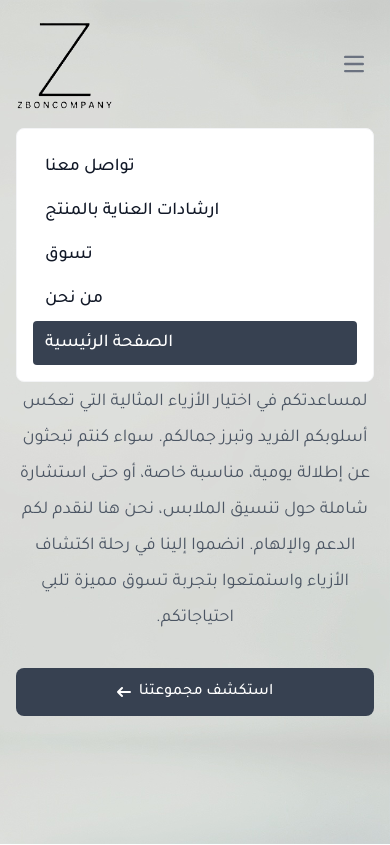
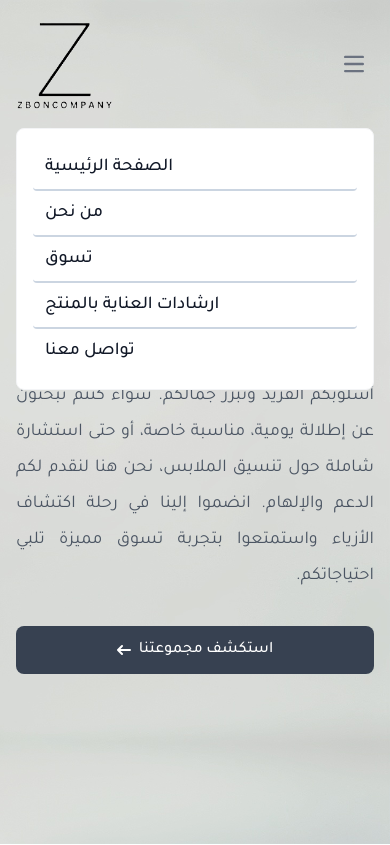
Before and after one commit to Abubakr-Alsheikh/zobn-company, a Django app: page / in a window 390 px wide, after a click on "Open main menu". Shown: the top 845 px of the page. Run offline with Django 5.2, Linux system fonts and the light colour scheme; data that the repository does not hold is empty; some libraries are stand-ins or nearby versions.

Commit message:
improving the homepage layout

```diff
--- a/static/js/scripts.js
+++ b/static/js/scripts.js
@@ -6,9 +6,9 @@ window.addEventListener("scroll", function () {
 
   // Change header background
   if (scrollPosition > 0) {
-    headerContainer.classList.add("bg-white", "dark:bg-gray-900", "border-b", "border-gray-200", "dark:border-gray-700");
+    headerContainer.classList.add("bg-white", "dark:bg-gray-900", "border-b-2", "border-gray-200", "dark:border-gray-700");
   } else {
-    headerContainer.classList.remove("bg-white", "dark:bg-gray-900", "border-b", "border-gray-200", "dark:border-gray-700");
+    headerContainer.classList.remove("bg-white", "dark:bg-gray-900", "border-b-2", "border-gray-200", "dark:border-gray-700");
   }
 
   // Change logo size
--- a/static/src/output.css
+++ b/static/src/output.css
@@ -1479,12 +1495,12 @@ input:checked + .toggle-bg {
   grid-template-columns: repeat(7, minmax(0, 1fr));
 }
 
-.flex-row {
-  flex-direction: row;
-}
-
 .flex-col {
   flex-direction: column;
+}
+
+.flex-col-reverse {
+  flex-direction: column-reverse;
 }
 
 .flex-wrap {
@@ -1622,12 +1676,12 @@ input:checked + .toggle-bg {
   border-width: 0px;
 }
 
-.border-b {
-  border-bottom-width: 1px;
-}
-
 .border-e-0 {
   border-inline-end-width: 0px;
+}
+
+.border-b-2 {
+  border-bottom-width: 2px;
 }
 
 .\!border-primary-700 {
@@ -1665,6 +1719,26 @@ input:checked + .toggle-bg {
   border-color: rgb(209 213 219 / var(--tw-border-opacity));
 }
 
+.border-black {
+  --tw-border-opacity: 1;
+  border-color: rgb(0 0 0 / var(--tw-border-opacity));
+}
+
+.border-gray-400 {
+  --tw-border-opacity: 1;
+  border-color: rgb(156 163 175 / var(--tw-border-opacity));
+}
+
+.border-gray-700 {
+  --tw-border-opacity: 1;
+  border-color: rgb(55 65 81 / var(--tw-border-opacity));
+}
+
+.border-b-slate-300 {
+  --tw-border-opacity: 1;
+  border-bottom-color: rgb(203 213 225 / var(--tw-border-opacity));
+}
+
 .\!bg-gray-50 {
   --tw-bg-opacity: 1 !important;
   background-color: rgb(249 250 251 / var(--tw-bg-opacity)) !important;
@@ -1860,12 +1929,28 @@ input:checked + .toggle-bg {
   padding-top: 9rem;
 }
 
+.pb-32 {
+  padding-bottom: 8rem;
+}
+
+.pb-8 {
+  padding-bottom: 2rem;
+}
+
+.pb-16 {
+  padding-bottom: 4rem;
+}
+
 .text-center {
   text-align: center;
 }
 
 .text-right {
   text-align: right;
+}
+
+.text-justify {
+  text-align: justify;
 }
 
 .text-2xl {
@@ -1898,6 +1983,11 @@ input:checked + .toggle-bg {
   line-height: 1.75rem;
 }
 
+.text-3xl {
+  font-size: 1.875rem;
+  line-height: 2.25rem;
+}
+
 .font-bold {
   font-weight: 700;
 }
--- a/templates/home/index.html
+++ b/templates/home/index.html
@@ -1,15 +1,15 @@
 {% extends "_base.html" %} {% load static %} {% block content %}
 
-<section class="bg-right bg-no-repeat bg-blend-multiply h-svh bg-cover" style="background-image: url({% static 'images/background_3.jpg' %})">
-  <div class="px-4 mx-auto max-w-screen-xl md:text-justify text-center py-56 lg:py-56" dir="rtl">
-    <h1 class="mb-4 text-4xl font-extrabold tracking-tight leading-none text-primary-700 md:text-5xl lg:text-5xl">مرحبًا بكم في شركة زبون</h1>
-    <div class="w-full flex justify-start">
-      <p class="mb-8 text-lg font-normal text-primary-600 lg:text-xl max-w-2xl" style="line-height: 2">حيث نقدم لكم الازياء التي تناسب كل الأذواق والمناسبات. فريقنا من خبراء الموضة مستعد لمساعدتكم في اختيار الأزياء المثالية التي تعكس أسلوبكم الفريد وتبرز جمالكم. سواء كنتم تبحثون عن إطلالة يومية، مناسبة خاصة، أو حتى استشارة شاملة حول تنسيق الملابس، نحن هنا لنقدم لكم الدعم والإلهام. انضموا إلينا في رحلة اكتشاف الأزياء واستمتعوا بتجربة تسوق مميزة تلبي احتياجاتكم.</p>
+<section class="h-svh bg-cover bg-right bg-no-repeat bg-blend-multiply" style="background-image: url({% static 'images/background_3.jpg' %})">
+  <div class="mx-auto max-w-screen-xl px-4 py-56 text-center md:text-justify lg:py-56" dir="rtl">
+    <h1 class="mb-4 text-3xl font-extrabold leading-none tracking-tight text-primary-700 md:text-5xl lg:text-5xl">مرحبًا بكم في شركة زبون</h1>
+    <div class="flex w-full justify-start text-justify">
+      <p class="mb-8 max-w-2xl text-lg font-normal text-primary-600 lg:text-xl" style="line-height: 2">حيث نقدم لكم الازياء التي تناسب كل الأذواق والمناسبات. فريقنا من خبراء الموضة مستعد لمساعدتكم في اختيار الأزياء المثالية التي تعكس أسلوبكم الفريد وتبرز جمالكم. سواء كنتم تبحثون عن إطلالة يومية، مناسبة خاصة، أو حتى استشارة شاملة حول تنسيق الملابس، نحن هنا لنقدم لكم الدعم والإلهام. انضموا إلينا في رحلة اكتشاف الأزياء واستمتعوا بتجربة تسوق مميزة تلبي احتياجاتكم.</p>
     </div>
     <div class="flex flex-col space-y-4 sm:flex-row sm:justify-start sm:space-y-0">
-      <a href="{% url "home:products" %}" class="inline-flex justify-center items-center py-3 px-5 text-base font-medium text-center text-white rounded-lg bg-primary-700 hover:bg-primary-800 focus:ring-4 focus:ring-primary-300 dark:focus:ring-primary-900">
+      <a href="{% url "home:products" %}" class="inline-flex items-center justify-center rounded-lg bg-primary-700 px-5 py-3 text-center text-base font-medium text-white hover:bg-primary-800 focus:ring-4 focus:ring-primary-300 dark:focus:ring-primary-900">
         استكشف مجموعتنا
-        <svg class="w-3.5 h-3.5 ms-2 rtl:rotate-180" aria-hidden="true" xmlns="http://www.w3.org/2000/svg" fill="none" viewBox="0 0 14 10">
+        <svg class="ms-2 h-3.5 w-3.5 rtl:rotate-180" aria-hidden="true" xmlns="http://www.w3.org/2000/svg" fill="none" viewBox="0 0 14 10">
           <path stroke="currentColor" stroke-linecap="round" stroke-linejoin="round" stroke-width="2" d="M1 5h12m0 0L9 1m4 4L9 9" />
         </svg>
       </a>
@@ -18,14 +18,14 @@
 </section>
 
 <section class="bg-white dark:bg-gray-900">
-  <div class="py-8 px-4 mx-auto max-w-screen-xl sm:py-16 lg:px-6">
-    <div class="mb-8 lg:mb-16 text-center">
-      <h2 class="mb-4 text-4xl tracking-tight font-extrabold text-gray-900 dark:text-white block">أهم مميزات منتجاتنا</h2>
+  <div class="mx-auto max-w-screen-xl px-4 py-8 sm:py-16 lg:px-6">
+    <div class="mb-8 text-center lg:mb-16">
+      <h2 class="mb-4 block text-4xl font-extrabold tracking-tight text-gray-900 dark:text-white">أهم مميزات منتجاتنا</h2>
     </div>
-    <div class="space-y-8 md:grid md:grid-cols-2 lg:grid-cols-3 md:gap-12 md:space-y-0 text-center" dir="rtl">
+    <div class="space-y-8 text-center md:grid md:grid-cols-2 md:gap-12 md:space-y-0 lg:grid-cols-3" dir="rtl">
       <div class="flex flex-col items-center">
         <!-- Center items within each div -->
-        <div class="flex justify-center items-center mb-4 h-16 w-16 rounded-full bg-primary-100 lg:h-20 lg:w-20 dark:bg-primary-900">
+        <div class="mb-4 flex h-16 w-16 items-center justify-center rounded-full bg-primary-100 dark:bg-primary-900 lg:h-20 lg:w-20">
           <i class="fas fa-gem fa-2x text-primary-600 dark:text-primary-300"></i>
           <!-- Example: Gem Icon -->
         </div>
@@ -33,7 +33,7 @@
         <p class="text-gray-500 dark:text-gray-400">نستخدم أجود الخامات لضمان متانة وجودة منتجاتنا، ونحرص على دقة التصنيع لضمان راحة وإطلالة مثالية.</p>
       </div>
       <div class="flex flex-col items-center">
-        <div class="flex justify-center items-center mb-4 h-16 w-16 rounded-full bg-primary-100 lg:h-20 lg:w-20 dark:bg-primary-900">
+        <div class="mb-4 flex h-16 w-16 items-center justify-center rounded-full bg-primary-100 dark:bg-primary-900 lg:h-20 lg:w-20">
           <i class="fas fa-palette fa-2x text-primary-600 dark:text-primary-300"></i>
           <!-- Example: Palette Icon -->
         </div>
@@ -41,7 +41,7 @@
         <p class="text-gray-500 dark:text-gray-400">فريقنا من المصممين الموهوبين يعمل على تقديم تصاميم أنيقة ومبتكرة تناسب جميع الأذواق، ونستوحي إبداعاتنا من أحدث اتجاهات الموضة العالمية مع لمسة عربية أصيلة.</p>
       </div>
       <div class="flex flex-col items-center">
-        <div class="flex justify-center items-center mb-4 h-16 w-16 rounded-full bg-primary-100 lg:h-20 lg:w-20 dark:bg-primary-900">
+        <div class="mb-4 flex h-16 w-16 items-center justify-center rounded-full bg-primary-100 dark:bg-primary-900 lg:h-20 lg:w-20">
           <i class="fas fa-hand-holding-heart fa-2x text-primary-600 dark:text-primary-300"></i>
           <!-- Example: Hand Holding Heart Icon -->
         </div>
@@ -52,39 +52,39 @@
   </div>
 </section>
 
-<section class="bg-white dark:bg-gray-900" id="about_us">
-  <div class="gap-16 items-center py-8 px-4 mx-auto max-w-screen-xl lg:grid lg:grid-cols-2 lg:py-16 lg:px-6">
-    <div class="font-light text-gray-500 sm:text-lg dark:text-gray-400 text-right">
-      <h2 class="mb-4 text-4xl tracking-tight font-extrabold text-gray-900 dark:text-white">من نحن</h2>
+<section class="bg-gray-50 dark:bg-gray-900" id="about_us">
+  <div class="mx-auto max-w-screen-xl items-center gap-16 px-4 py-8 lg:grid lg:grid-cols-2 lg:px-6 lg:py-16">
+    <div class="text-right font-light text-gray-500 dark:text-gray-400 sm:text-lg">
+      <h2 class="mb-4 text-4xl font-extrabold tracking-tight text-gray-900 dark:text-white">من نحن</h2>
       <p class="mb-4 font-medium">نحن في شركة زبون نؤمن بأن الأزياء ليست مجرد ملابس، بل هي تعبير عن الهوية والثقة بالنفس. تأسست شركتنا بهدف تقديم تصاميم فريدة تجمع بين الأناقة والراحة، مع التركيز على الجودة العالية والخامات الفاخرة. فلسفتنا ترتكز على تعزيز الجمال الداخلي والخارجي لكل عميل،</p>
       <p class="font-medium">مما يدفعنا لتقديم افضل الخدمات التي تساعدكم في اختيار ما يناسبكم. نحن هنا لنجعل كل تجربة تسوق مميزة وملهمة، حيث نطمح لأن نكون جزءًا من رحلتكم في عالم الموضة.</p>
     </div>
-    <div class="grid grid-cols-2 gap-4 mt-8"><img class="w-full rounded-lg" src="{% static "images/image3.jpeg" %}" alt="office content 1" /> <img class="mt-4 w-full lg:mt-10 rounded-lg" src="{% static "images/image4.jpeg" %}" alt="office content 2" /></div>
+    <div class="mt-8 grid grid-cols-2 gap-4"><img class="w-full rounded-lg" src="{% static "images/image3.jpeg" %}" alt="office content 1" /> <img class="mt-4 w-full rounded-lg lg:mt-10" src="{% static "images/image4.jpeg" %}" alt="office content 2" /></div>
   </div>
 </section>
 
 <section class="bg-white dark:bg-gray-900">
-  <div class="py-8 px-4 mx-auto max-w-screen-xl sm:py-16 lg:px-6">
+  <div class="mx-auto max-w-screen-xl px-4 py-8 sm:py-16 lg:px-6">
     <div class="mb-8 lg:mb-16">
-      <h2 class="mb-4 text-4xl tracking-tight font-extrabold text-gray-900 dark:text-white text-center">اكثر المنتجات طلبا</h2>
+      <h2 class="mb-4 text-center text-4xl font-extrabold tracking-tight text-gray-900 dark:text-white">اكثر المنتجات طلبا</h2>
       {% comment %}
-      <p class="text-gray-500 sm:text-xl dark:text-gray-400">Here at Flowbite we focus on markets where technology, innovation, and capital can unlock long-term value and drive economic growth.</p>
+      <p class="text-gray-500 dark:text-gray-400 sm:text-xl">Here at Flowbite we focus on markets where technology, innovation, and capital can unlock long-term value and drive economic growth.</p>
       {% endcomment %}
     </div>
-    <div class="space-y-8 md:grid md:grid-cols-2 lg:grid-cols-3 md:gap-12 md:space-y-0 justify-items-center">
+    <div class="justify-items-center space-y-8 md:grid md:grid-cols-2 md:gap-12 md:space-y-0 lg:grid-cols-3">
       {% for product in featured_products %}
-      <div class="max-w-sm bg-white border border-gray-200 rounded-lg shadow dark:bg-gray-800 dark:border-gray-700" dir="rtl">
+      <div class="max-w-sm rounded-lg border border-gray-200 bg-white shadow dark:border-gray-700 dark:bg-gray-800" dir="rtl">
         <a href="{{ product.get_absolute_url }}">
-          <img class="rounded-t-lg h-[450px] w-full" src="{% if product.image %}{{ product.image.url }}{% else %}{% static 'images/placeholder.png' %}{% endif %}" alt="{{ product.name }}" />
+          <img class="h-[450px] w-full rounded-t-lg" src="{% if product.image %}{{ product.image.url }}{% else %}{% static 'images/placeholder.png' %}{% endif %}" alt="{{ product.name }}" />
         </a>
         <div class="p-5">
           <a href="{{ product.get_absolute_url }}">
             <h5 class="mb-2 text-2xl font-bold tracking-tight text-gray-900 dark:text-white">{{ product.name }}</h5>
           </a>
           <p class="mb-3 font-normal text-gray-700 dark:text-gray-400">{{ product.description }}</p>
-          <a href="{{ product.get_absolute_url }}" class="inline-flex items-center px-3 py-2 text-sm font-medium text-center text-white bg-primary-700 rounded-lg hover:bg-primary-800 focus:ring-4 focus:outline-none focus:ring-primary-300 dark:bg-primary-600 dark:hover:bg-primary-700 dark:focus:ring-primary-800">
+          <a href="{{ product.get_absolute_url }}" class="inline-flex items-center rounded-lg bg-primary-700 px-3 py-2 text-center text-sm font-medium text-white hover:bg-primary-800 focus:outline-none focus:ring-4 focus:ring-primary-300 dark:bg-primary-600 dark:hover:bg-primary-700 dark:focus:ring-primary-800">
             اطلع على التفاصيل
-            <svg class="rtl:rotate-180 w-3.5 h-3.5 ms-2" aria-hidden="true" xmlns="http://www.w3.org/2000/svg" fill="none" viewBox="0 0 14 10">
+            <svg class="ms-2 h-3.5 w-3.5 rtl:rotate-180" aria-hidden="true" xmlns="http://www.w3.org/2000/svg" fill="none" viewBox="0 0 14 10">
               <path stroke="currentColor" stroke-linecap="round" stroke-linejoin="round" stroke-width="2" d="M1 5h12m0 0L9 1m4 4L9 9" />
             </svg>
           </a>
@@ -92,8 +92,8 @@
       </div>
       {% endfor %}
     </div>
-    <div class="w-full flex justify-center items-center mt-10">
-      <a href="{% url "home:products" %}" class="inline-flex items-center px-3 py-2 text-lg font-medium text-center text-white bg-primary-700 rounded-lg hover:bg-primary-800 focus:ring-4 focus:outline-none focus:ring-primary-300 dark:bg-primary-600 dark:hover:bg-primary-700 dark:focus:ring-primary-800"> شاهد المزيد من منتجاتنا </a>
+    <div class="mt-10 flex w-full items-center justify-center">
+      <a href="{% url "home:products" %}" class="inline-flex items-center rounded-lg bg-primary-700 px-3 py-2 text-center text-lg font-medium text-white hover:bg-primary-800 focus:outline-none focus:ring-4 focus:ring-primary-300 dark:bg-primary-600 dark:hover:bg-primary-700 dark:focus:ring-primary-800"> شاهد المزيد من منتجاتنا </a>
     </div>
   </div>
 </section>
--- a/templates/include/footer.html
+++ b/templates/include/footer.html
@@ -1,7 +1,7 @@
 {% load static %}
 
-<div class="container mx-auto bg-white">
-  <footer class="bg-white dark:bg-gray-900">
+<div class=" mx-auto bg-gray-50">
+  <footer class="bg-gray-50 dark:bg-gray-900">
     <div class="mx-auto w-full max-w-screen-xl p-4 py-6 lg:py-8">
       <div class="flex md:justify-start md:flex-row flex-col md:items-start items-center" dir="rtl">
         <div class="mb-6 md:mb-0 md:ml-24 justify-center">
--- a/templates/include/header.html
+++ b/templates/include/header.html
@@ -1,37 +1,37 @@
 {% load static %}
 <header>
-  <nav class="fixed w-full z-20 top-0 start-0 dark:border-gray-600 transition-all duration-300" id="header-container">
-    <div class="max-w-screen-xl flex flex-wrap items-center justify-between mx-auto p-4" >
+  <nav class="fixed start-0 top-0 z-20 w-full transition-all duration-300 dark:border-gray-600" id="header-container">
+    <div class="mx-auto flex max-w-screen-xl flex-wrap items-center justify-between p-4" >
       <a href="{% url "home:index" %}" class="flex items-center space-x-3 rtl:space-x-reverse">
         <img src="{% static "images/logo.png" %}" class="h-24 transition-all duration-300" id="logo" alt="Flowbite Logo">
       </a>
-      <div class="flex md:order-2 space-x-3 md:space-x-0 rtl:space-x-reverse">
-        <button data-collapse-toggle="navbar-sticky" type="button" class="inline-flex items-center p-2 w-10 h-10 justify-center text-sm text-gray-500 rounded-lg md:hidden hover:bg-gray-100 focus:outline-none focus:ring-2 focus:ring-gray-200 dark:text-gray-400 dark:hover:bg-gray-700 dark:focus:ring-gray-600" aria-controls="navbar-sticky" aria-expanded="false">
+      <div class="flex space-x-3 md:order-2 md:space-x-0 rtl:space-x-reverse">
+        <button data-collapse-toggle="navbar-sticky" type="button" class="inline-flex h-10 w-10 items-center justify-center rounded-lg p-2 text-sm text-gray-500 hover:bg-gray-100 focus:outline-none focus:ring-2 focus:ring-gray-200 dark:text-gray-400 dark:hover:bg-gray-700 dark:focus:ring-gray-600 md:hidden" aria-controls="navbar-sticky" aria-expanded="false">
           <span class="sr-only">Open main menu</span>
-          <svg class="w-5 h-5" aria-hidden="true" xmlns="http://www.w3.org/2000/svg" fill="none" viewBox="0 0 17 14">
+          <svg class="h-5 w-5" aria-hidden="true" xmlns="http://www.w3.org/2000/svg" fill="none" viewBox="0 0 17 14">
             <path stroke="currentColor" stroke-linecap="round" stroke-linejoin="round" stroke-width="2" d="M1 1h15M1 7h15M1 13h15" />
           </svg>
         </button>
       </div>
-      <div class="items-end justify-end hidden w-full md:flex md:w-auto md:order-1 md:flex-1" id="navbar-sticky">
-        <ul class="bg-white flex flex-col text-lg p-4 md:p-0 mt-4 font-medium border border-gray-100 rounded-lg md:space-x-8 rtl:space-x-reverse md:flex-row md:mt-0 md:border-0 md:bg-transparent dark:bg-gray-800 md:dark:bg-gray-900 dark:border-gray-700">
+      <div class="hidden w-full items-end justify-end md:order-1 md:flex md:w-auto md:flex-1" id="navbar-sticky">
+        <ul class="mt-4 flex flex-col-reverse rounded-lg border border-gray-100 bg-white p-4 text-lg font-medium dark:border-gray-700 dark:bg-gray-800 md:mt-0 md:flex-row md:space-x-8 md:border-0 md:bg-transparent md:p-0 md:dark:bg-gray-900 rtl:space-x-reverse">
           {% comment %} <li>
-            <a href="#" class="block py-2 px-3 text-gray-900 rounded hover:bg-gray-100 md:hover:bg-transparent md:hover:text-primary-700 md:p-0 md:dark:hover:text-primary-500 dark:text-white dark:hover:bg-gray-700 dark:hover:text-white md:dark:hover:bg-transparent dark:border-gray-700">استشارات الأزياء</a>
+            <a href="#" class="block rounded px-3 py-2 text-gray-900 hover:bg-gray-100 dark:border-gray-700 dark:text-white dark:hover:bg-gray-700 dark:hover:text-white md:p-0 md:hover:bg-transparent md:hover:text-primary-700 md:dark:hover:bg-transparent md:dark:hover:text-primary-500">استشارات الأزياء</a>
           </li> {% endcomment %}
           <li>
-            <a href="{% url "home:contact_us" %}" class="block py-2 px-3 text-gray-900 rounded hover:bg-gray-100 md:hover:bg-transparent md:hover:text-primary-700 md:p-0 md:dark:hover:text-primary-500 dark:text-white dark:hover:bg-gray-700 dark:hover:text-white md:dark:hover:bg-transparent dark:border-gray-700">تواصل معنا</a>
+            <a href="{% url "home:contact_us" %}" class="block rounded px-3 py-2 text-gray-900 hover:bg-gray-100 dark:border-gray-700 dark:text-white dark:hover:bg-gray-700 dark:hover:text-white md:p-0 md:hover:bg-transparent md:hover:text-primary-700 md:dark:hover:bg-transparent md:dark:hover:text-primary-500">تواصل معنا</a>
           </li>
           <li>
-            <a href="{% url "home:product_care_guides" %}" class="block py-2 px-3 text-gray-900 rounded hover:bg-gray-100 md:hover:bg-transparent md:hover:text-primary-700 md:p-0 md:dark:hover:text-primary-500 dark:text-white dark:hover:bg-gray-700 dark:hover:text-white md:dark:hover:bg-transparent dark:border-gray-700">ارشادات العناية بالمنتج</a>
+            <a href="{% url "home:product_care_guides" %}" class="block rounded border-b-2 border-b-slate-300 px-3 py-2 text-gray-900 hover:bg-gray-100 dark:border-gray-700 dark:text-white dark:hover:bg-gray-700 dark:hover:text-white md:border-b-0 md:p-0 md:hover:bg-transparent md:hover:text-primary-700 md:dark:hover:bg-transparent md:dark:hover:text-primary-500">ارشادات العناية بالمنتج</a>
           </li>
           <li>
-            <a href="{% url "home:products" %}" class="block py-2 px-3 text-gray-900 rounded hover:bg-gray-100 md:hover:bg-transparent md:hover:text-primary-700 md:p-0 md:dark:hover:text-primary-500 dark:text-white dark:hover:bg-gray-700 dark:hover:text-white md:dark:hover:bg-transparent dark:border-gray-700">تسوق</a>
+            <a href="{% url "home:products" %}" class="block rounded border-b-2 border-b-slate-300 px-3 py-2 text-gray-900 hover:bg-gray-100 dark:border-gray-700 dark:text-white dark:hover:bg-gray-700 dark:hover:text-white md:border-b-0 md:p-0 md:hover:bg-transparent md:hover:text-primary-700 md:dark:hover:bg-transparent md:dark:hover:text-primary-500">تسوق</a>
           </li>
           <li>
-            <a href="{% url "home:about_us" %}#about_us" class="block py-2 px-3 text-gray-900 rounded hover:bg-gray-100 md:hover:bg-transparent md:hover:text-primary-700 md:p-0 md:dark:hover:text-primary-500 dark:text-white dark:hover:bg-gray-700 dark:hover:text-white md:dark:hover:bg-transparent dark:border-gray-700">من نحن</a>
+            <a href="{% url "home:about_us" %}#about_us" class="block rounded border-b-2 border-b-slate-300 px-3 py-2 text-gray-900 hover:bg-gray-100 dark:border-gray-700 dark:text-white dark:hover:bg-gray-700 dark:hover:text-white md:border-b-0 md:p-0 md:hover:bg-transparent md:hover:text-primary-700 md:dark:hover:bg-transparent md:dark:hover:text-primary-500">من نحن</a>
           </li>
           <li>
-            <a href="{% url "home:index" %}" class="block py-2 px-3 text-white bg-primary-700 rounded md:bg-transparent md:text-primary-700 md:p-0 md:dark:text-primary-500" aria-current="page">الصفحة الرئيسية</a>
+            <a href="{% url "home:index" %}" class="block rounded border-b-2 border-b-slate-300 px-3 py-2 text-gray-900 hover:bg-gray-100 dark:border-gray-700 dark:text-white dark:hover:bg-gray-700 dark:hover:text-white md:border-b-0 md:p-0 md:hover:bg-transparent md:hover:text-primary-700 md:dark:hover:bg-transparent md:dark:hover:text-primary-500">الصفحة الرئيسية</a>
           </li>
         </ul>
       </div>
```
Also changed, not shown: other parts of static/src/output.css (+221 -129 lines), templates/home/product_care_guides.html (+4 -4 lines).
